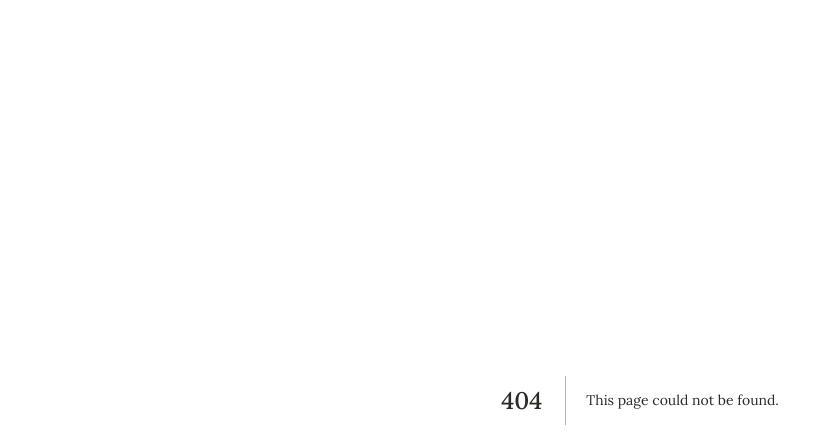
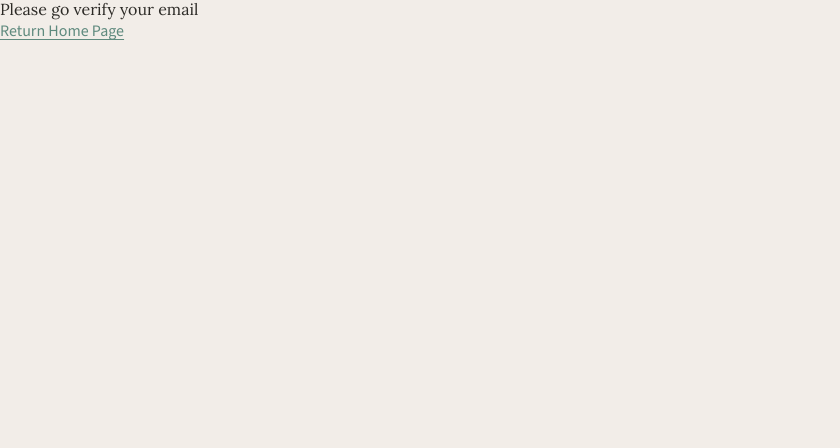
Before and after one commit to EmiLzLz/immersive-reading, a Next.js app: page /checkEmail in a window 1280 px wide. Before the commit this address had no page. Shown: the top 448 px of the page, without its empty margins (0-840 px from the left). Built offline with nearby package versions, Linux system fonts and the light colour scheme.

Commit message:
feat: Add check-email and library placeholder pages
- Create check-email page with verification prompt and home link
- Create library page with placeholder content
- Prevent 404 errors on post-authentication redirects

```diff
--- /dev/null
+++ b/app/checkEmail/page.tsx
@@ -0,0 +1,12 @@
+import Link from "next/link";
+
+function checkEmailPage() {
+  return (
+    <div>
+      <h1>Please go verify your email</h1>
+      <Link href="/">Return Home Page</Link>
+    </div>
+  );
+}
+
+export default checkEmailPage;
--- /dev/null
+++ b/app/library/page.tsx
@@ -0,0 +1,10 @@
+
+function libraryPage() {
+  return (
+    <div>
+      <h1>Library Page</h1>
+    </div>
+  );
+}
+
+export default libraryPage;
```
